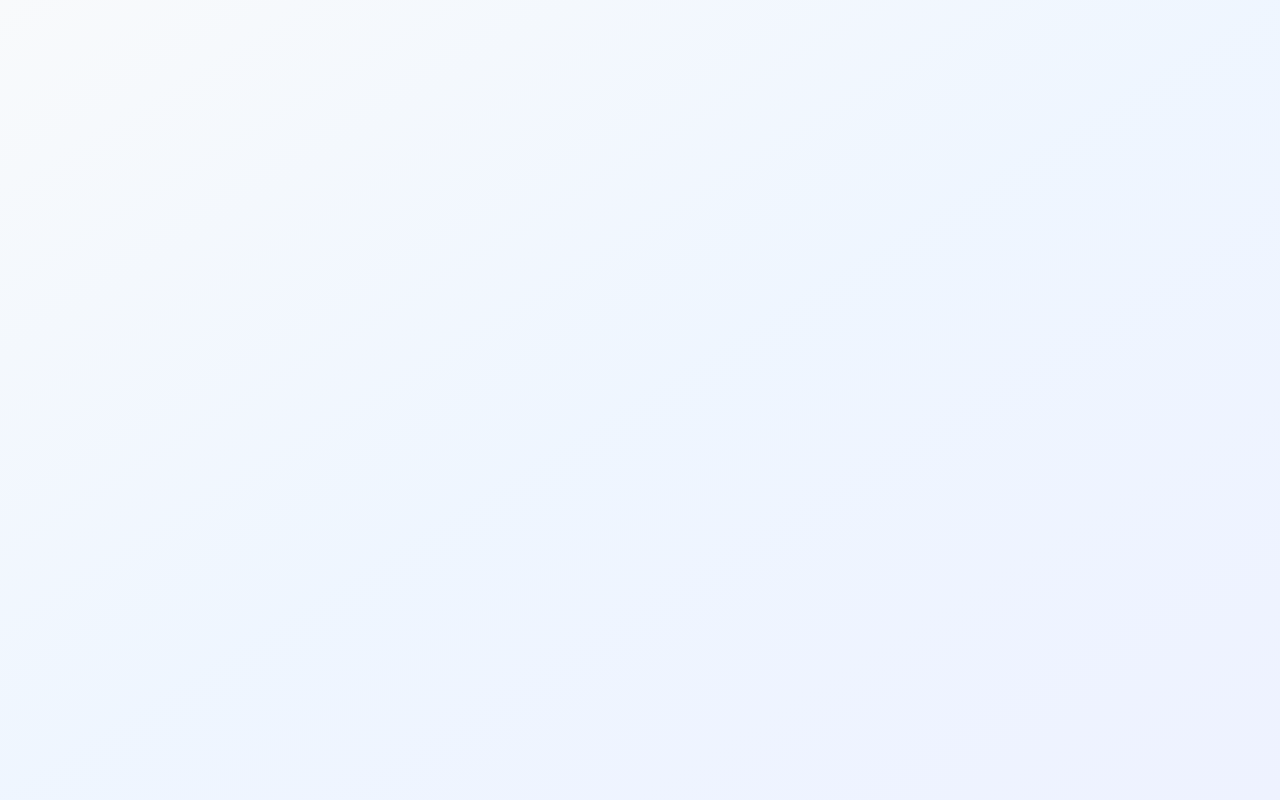
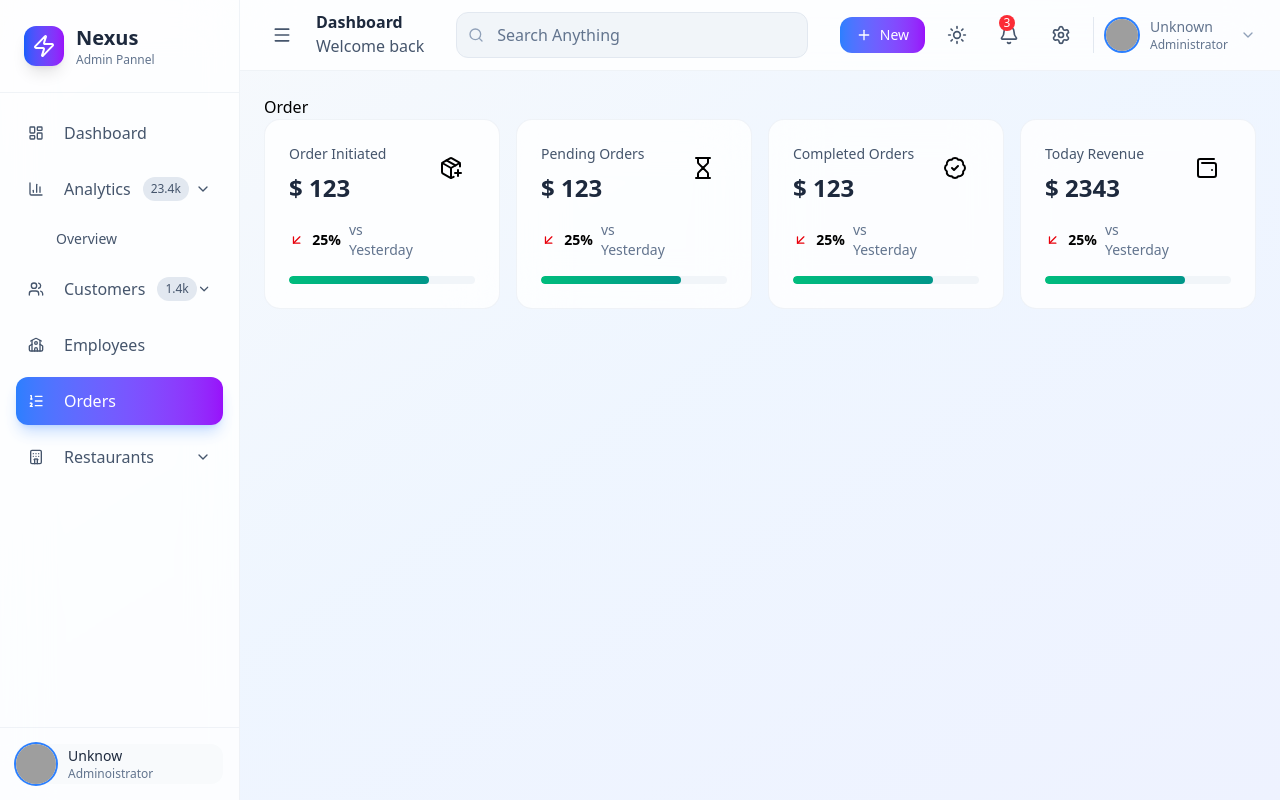
Before and after one commit to aniket0951/restomanag_dashboard, a React (Vite) app: page /dashboard/order in a window 1280 px wide. Before the commit this address had no page. Built offline with nearby package versions, Linux system fonts and the light colour scheme; grey boxes are pictures that could not be loaded.

Commit message:
integrate orders layout

```diff
--- a/src/App.tsx
+++ b/src/App.tsx
@@ -16,6 +16,7 @@ import Tables from "./components/layouts/restaurants/tables";
 import CreateUpdateTable from "./components/layouts/restaurants/create_update_table";
 import Employees from "./components/layouts/empls/empls";
 import CreateUpdateEmpl from "./components/layouts/empls/create_update_empls";
+import Orders from "./components/layouts/orders/order";
 
 export function ProtectedRoute({ children }: { children: React.ReactNode }) {
   const token = localStorage.getItem("authToken");
@@ -60,6 +61,8 @@ function App() {
           {/* Empl */}
           <Route path="empl" element={<Employees />} />
           <Route path="empl/create" element={<CreateUpdateEmpl />} />
+          {/* Orders */}
+          <Route path="order" element={<Orders />} />
         </Route>
       </Routes>
       <Toaster position="top-right" />
--- /dev/null
+++ b/src/components/layouts/orders/order.tsx
@@ -0,0 +1,22 @@
+import StatusGrid, {
+  CompletedOrders,
+  CurrentDayRevenue,
+  OrderInit,
+  PendingOrders,
+} from "../../../dashboard/stats";
+
+function Orders() {
+  return (
+    <div>
+      <span>Order</span>
+      <StatusGrid>
+        <OrderInit />
+        <PendingOrders />
+        <CompletedOrders />
+        <CurrentDayRevenue />
+      </StatusGrid>
+    </div>
+  );
+}
+
+export default Orders;
--- a/src/components/layouts/sidebar.tsx
+++ b/src/components/layouts/sidebar.tsx
@@ -66,7 +66,7 @@ const menuItems = [
     id: "orders",
     icon: ListOrdered,
     lable: "Orders",
-    link: "/test",
+    link: "/dashboard/order",
   },
   {
     id: "restaurants",
--- a/src/dashboard/dashboard.tsx
+++ b/src/dashboard/dashboard.tsx
@@ -1,12 +1,15 @@
 import ActivityFeed from "./activityfeed";
 import Chart from "./chart";
-import StatusGrid from "./stats";
+import StatusGrid, { OrderStats, Revenue } from "./stats";
 import TableSection from "./tablesection";
 
 function Dashboard() {
   return (
     <div className="space-y-6">
-      <StatusGrid />
+      <StatusGrid>
+        <OrderStats value={3744} changes={89} />
+        <Revenue value={56748} />
+      </StatusGrid>
       <Chart />
       {/* Tables */}
       <div className="grid grid-cols-1 xl:grid-cols-3 gap-6">
--- a/src/dashboard/stats.tsx
+++ b/src/dashboard/stats.tsx
@@ -1,47 +1,55 @@
-import { ArrowDownLeft, ArrowUpRight, DollarSign } from "lucide-react";
+import {
+  ArrowDownLeft,
+  ArrowUpRight,
+  BadgeCheck,
+  CheckCircle2,
+  ClipboardList,
+  DollarSign,
+  FilePlay,
+  FilePlus,
+  Hourglass,
+  ListPlus,
+  PackagePlus,
+  PlusCircle,
+  Sparkles,
+  Wallet2,
+} from "lucide-react";
+import type { ReactNode } from "react";
 
-// const stats = [
-//   {
-//     title: "Total Revenue",
-//     value: "$ 1234",
-//     change: "+12.5%",
-//     trend: "up",
-//     icon: DollarSign,
-//     color: "from-emerald-500 to-teal-600",
-//     bgColor: "bg-emerald-50 dark:bg-emrald-900/20",
-//     textColor: "text-emerald-600 dark:text-emerald-400",
-//   },
-//   {
-//     title: "Active Users",
-//     value: "8,546",
-//     change: "+8.5%",
-//     trend: "up",
-//     icon: Users,
-//     color: "from-blue-500 to-indigo-600",
-//     bgColor: "bg-blue-50 dark:bg-emrald-900/20",
-//     textColor: "text-emerald-600 dark:text-emerald-400",
-//   },
-// ];
+const children_parent_div: string =
+  "bg-white/80 dark:bg-slate-900/80 backdrop-blur-xl rounded-2xl p-6 border border-slate-200/50 dark:border-slate-700/50 hover:shadow-xl hover:shadow-slate-200/20 dark:hover:shadow-slate-900/20 transition-all duration-300 group";
 
-function StatusGrid() {
+const children_title: string =
+  "text-sm font-medium text-slate-600 dark:text-slate-400 mb-2";
+
+const childern_span_percentage: string =
+  "text-sm font-semibold text-red dark:text-red-600";
+
+const children_doller_sign: string =
+  "w-6 text-shadow-emerald-600 dark:text-emerald-800";
+
+interface StatusGridProps {
+  children: ReactNode;
+}
+
+export function OrderStats({
+  value,
+  changes,
+}: {
+  value: number;
+  changes: number;
+}) {
   return (
-    <div className="grid grid-cols-1 md:grid-cols-2 xl:grid-cols-4 gap-4">
-      <div
-        className="bg-white/80 dark:bg-slate-900/80 backdrop-blur-xl rounded-2xl p-6
-        border border-slate-200/50 dark:border-slate-700/50 hover:shadow-xl hover:shadow-slate-200/20
-        dark:hover:shadow-slate-900/20 transition-all duration-300 group"
-      >
+    <div className={children_parent_div}>
       <div className="flex items-start justify-between">
         <div className="flex-1">
-            <p className="text-sm font-medium text-slate-600 dark:text-slate-400 mb-2">
-              Total Orders
-            </p>
+          <p className={children_title}>Total Orders</p>
           <p className="text-2xl font-bold text-slate-800 dark:text-white mb-4">
-              $ 12345
+            $ {value}
           </p>
           <div className="flex items-center space-x-2">
             <ArrowUpRight className="w-4 h-4 text-emerald-600" />
-              <span>23%</span>
+            <span className={childern_span_percentage}>{changes} %</span>
             <span className="text-sm text-slate-500 dark:text-slate-400">
               vs Last Month
             </span>
@@ -49,24 +57,21 @@ function StatusGrid() {
         </div>
       </div>
     </div>
+  );
+}
 
-      {/* Revenue */}
-      <div
-        className="bg-white/80 dark:bg-slate-900/80 backdrop-blur-xl rounded-2xl p-6
-        border border-slate-200/50 dark:border-slate-700/50 hover:shadow-xl hover:shadow-slate-200/20
-        dark:hover:shadow-slate-900/20 transition-all duration-300 group"
-      >
+export function Revenue({ value }: { value: number }) {
+  return (
+    <div className={children_parent_div}>
       <div className="flex items-start justify-between">
         <div className="flex-1">
-            <p className="text-sm font-medium text-slate-600 dark:text-slate-400 mb-2">
-              Revenue
-            </p>
+          <p className={children_title}>Revenue</p>
           <p className="text-2xl font-bold text-slate-800 dark:text-white mb-4">
-              $ 12345
+            $ {value}
           </p>
           <div className="flex items-center space-x-2">
             <ArrowDownLeft className="w-4 h-4 text-red-600" />
-              <span className={`text-sm font-semibold text-red`}>25%</span>
+            <span className={childern_span_percentage}>25%</span>
             <span className="text-sm text-slate-500 dark:text-slate-400">
               vs Last Month
             </span>
@@ -75,11 +80,10 @@ function StatusGrid() {
         <div
           className={`p-3 rounded-xl hover:bg-slate-100 dark:hover:bg-slate-800 group:hover:scale-110 transition-all duration-300`}
         >
-            <DollarSign className="w-6 text-shadow-emerald-600" />
+          <DollarSign className={children_doller_sign} />
         </div>
       </div>
 
-        {/* ProgressBar */}
       <div className="mt-4 h-2 bg-slate-100 dark:bg-slate-800 rounded-full overflow-hidden">
         <div
           className={`h-full bg-gradient-to-r from-emerald-500 to-teal-600
@@ -88,6 +92,156 @@ function StatusGrid() {
         ></div>
       </div>
     </div>
+  );
+}
+
+export function OrderInit() {
+  return (
+    <div className={children_parent_div}>
+      <div className="flex items-start justify-between">
+        <div className="flex-1">
+          <p className={children_title}>Order Initiated</p>
+          <p className="text-2xl font-bold text-slate-800 dark:text-white mb-4">
+            $ 123
+          </p>
+          <div className="flex items-center space-x-2">
+            <ArrowDownLeft className="w-4 h-4 text-red-600" />
+            <span className={childern_span_percentage}>25%</span>
+            <span className="text-sm text-slate-500 dark:text-slate-400">
+              vs Yesterday
+            </span>
+          </div>
+        </div>
+        <div
+          className={`p-3 rounded-xl hover:bg-slate-100 dark:hover:bg-slate-800 group:hover:scale-110 transition-all duration-300`}
+        >
+          <PackagePlus className={children_doller_sign} />
+        </div>
+      </div>
+
+      <div className="mt-4 h-2 bg-slate-100 dark:bg-slate-800 rounded-full overflow-hidden">
+        <div
+          className={`h-full bg-gradient-to-r from-emerald-500 to-teal-600
+            rounded-full transition-all duration-100`}
+          style={{ width: "75%" }}
+        ></div>
+      </div>
+    </div>
+  );
+}
+
+export function PendingOrders() {
+  return (
+    <div className={children_parent_div}>
+      <div className="flex items-start justify-between">
+        <div className="flex-1">
+          <p className={children_title}>Pending Orders</p>
+          <p className="text-2xl font-bold text-slate-800 dark:text-white mb-4">
+            $ 123
+          </p>
+          <div className="flex items-center space-x-2">
+            <ArrowDownLeft className="w-4 h-4 text-red-600" />
+            <span className={childern_span_percentage}>25%</span>
+            <span className="text-sm text-slate-500 dark:text-slate-400">
+              vs Yesterday
+            </span>
+          </div>
+        </div>
+        <div
+          className={`p-3 rounded-xl hover:bg-slate-100 dark:hover:bg-slate-800 group:hover:scale-110 transition-all duration-300`}
+        >
+          <Hourglass className={`${children_doller_sign} dark:text-red-600`} />
+        </div>
+      </div>
+
+      <div className="mt-4 h-2 bg-slate-100 dark:bg-slate-800 rounded-full overflow-hidden">
+        <div
+          className={`h-full bg-gradient-to-r from-emerald-500 to-teal-600
+            rounded-full transition-all duration-100`}
+          style={{ width: "75%" }}
+        ></div>
+      </div>
+    </div>
+  );
+}
+
+export function CompletedOrders() {
+  return (
+    <div className={children_parent_div}>
+      <div className="flex items-start justify-between">
+        <div className="flex-1">
+          <p className={children_title}>Completed Orders</p>
+          <p className="text-2xl font-bold text-slate-800 dark:text-white mb-4">
+            $ 123
+          </p>
+          <div className="flex items-center space-x-2">
+            <ArrowDownLeft className="w-4 h-4 text-red-600" />
+            <span className={childern_span_percentage}>25%</span>
+            <span className="text-sm text-slate-500 dark:text-slate-400">
+              vs Yesterday
+            </span>
+          </div>
+        </div>
+        <div
+          className={`p-3 rounded-xl hover:bg-slate-100 dark:hover:bg-slate-800 group:hover:scale-110 transition-all duration-300`}
+        >
+          <BadgeCheck className={children_doller_sign} />
+        </div>
+      </div>
+
+      <div className="mt-4 h-2 bg-slate-100 dark:bg-slate-800 rounded-full overflow-hidden">
+        <div
+          className={`h-full bg-gradient-to-r from-emerald-500 to-teal-600
+            rounded-full transition-all duration-100`}
+          style={{ width: "75%" }}
+        ></div>
+      </div>
+    </div>
+  );
+}
+
+export function CurrentDayRevenue() {
+  return (
+    <div className={children_parent_div}>
+      <div className="flex items-start justify-between">
+        <div className="flex-1">
+          <p className={children_title}>Today Revenue</p>
+          <p className="text-2xl font-bold text-slate-800 dark:text-white mb-4">
+            $ 2343
+          </p>
+          <div className="flex items-center space-x-2">
+            <ArrowDownLeft className="w-4 h-4 text-red-600" />
+            <span className={childern_span_percentage}>25%</span>
+            <span className="text-sm text-slate-500 dark:text-slate-400">
+              vs Yesterday
+            </span>
+          </div>
+        </div>
+        <div
+          className={`p-3 rounded-xl hover:bg-slate-100 dark:hover:bg-slate-800 group:hover:scale-110 transition-all duration-300`}
+        >
+          <Wallet2
+            className={`${children_doller_sign} dark:text-emerald-800`}
+          />
+        </div>
+      </div>
+
+      <div className="mt-4 h-2 bg-slate-100 dark:bg-slate-800 rounded-full overflow-hidden">
+        <div
+          className={`h-full bg-gradient-to-r from-emerald-500 to-teal-600
+            rounded-full transition-all duration-100`}
+          style={{ width: "75%" }}
+        ></div>
+      </div>
+    </div>
+  );
+}
+
+function StatusGrid({ children }: StatusGridProps) {
+  return (
+    <div className="grid grid-cols-1 md:grid-cols-2 xl:grid-cols-4 gap-4">
+      {/* Revenue */}
+      {children}
     </div>
   );
 }
```
Lines whose indentation alone changed are shown as unchanged.
